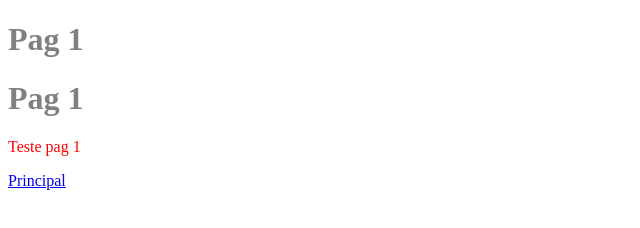
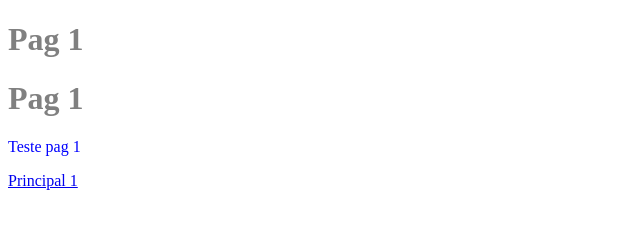
Before and after one commit to DouglasFerreiraDePaula/Projetos, a plain HTML site: page web/pag1.html in a window 1280 px wide. Shown: the full height of the page, 0-640 px from the left. Drawn offline with Linux system fonts and the light colour scheme.

Commit message:
Alteração vs

```diff
--- a/web/css/style.css
+++ b/web/css/style.css
@@ -3,5 +3,5 @@ h1{
 }
 
 p {
-    color: red;
+    color: blue;
 }
--- a/web/pag1.html
+++ b/web/pag1.html
@@ -7,6 +7,6 @@
     <body>
         <h1>Pag 1</h1>
         <p> Teste pag 1 </p>
-        <a href="index.html">Principal</a>
+        <a href="index.html">Principal 1</a>
     </body>
 </html>
```
